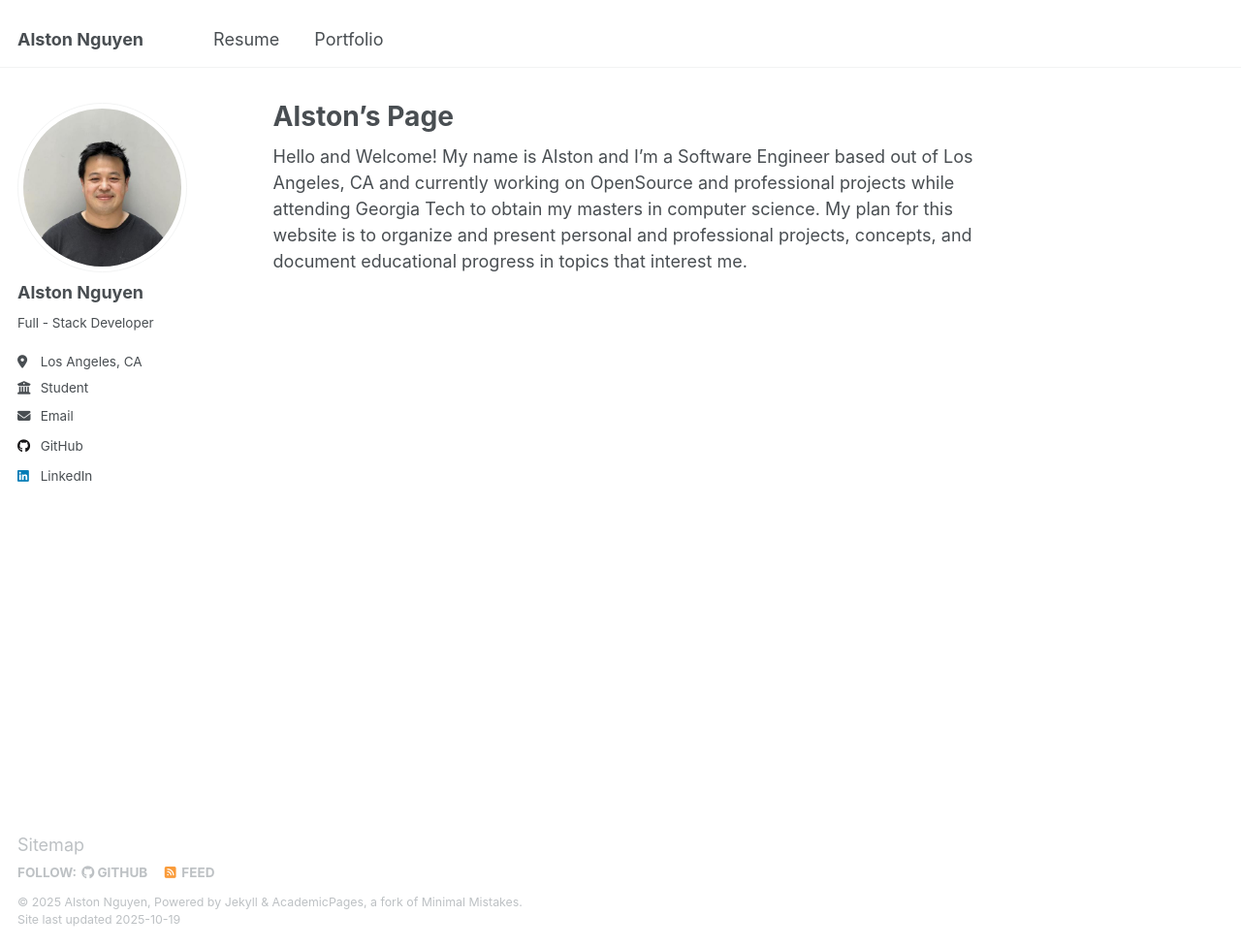
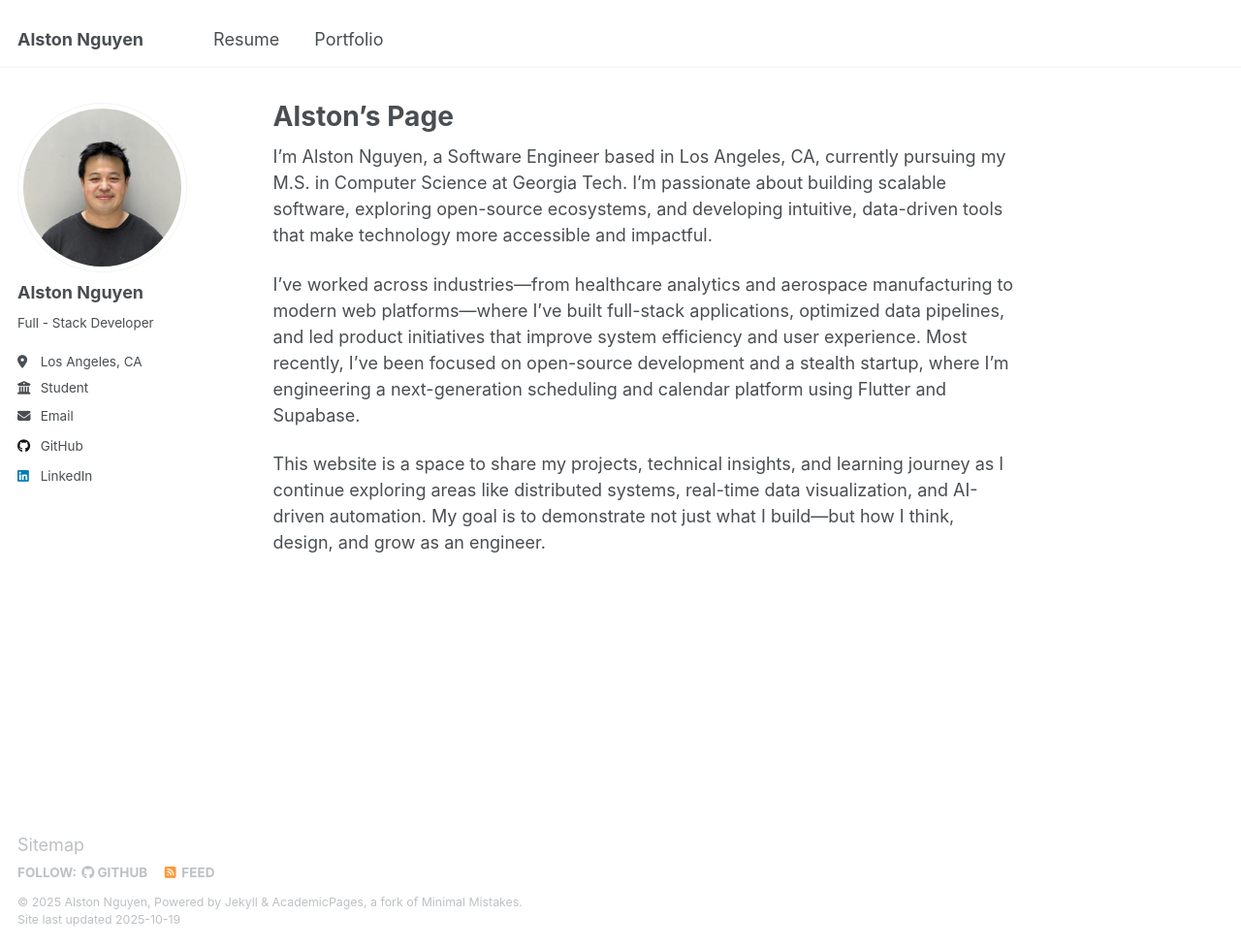
Before and after one commit to alstonnguyen/alstonnguyen.github.io, a Jekyll site: the page built from _pages/about.md, in a window 1280 px wide and 977 px high. Shown: the whole window at 97% size. Built offline with Jekyll 4.4.1, drawn with Linux system fonts in a browser that asks for light colours.

Commit message:
Update about page with expanded bio and experience
Rewrote the about page to provide a more detailed introduction, highlighting professional background, current pursuits, and areas of technical interest. The new content emphasizes experience across industries, recent projects, and the purpose of the website.

```diff
--- a/_pages/about.md
+++ b/_pages/about.md
@@ -7,4 +7,8 @@ redirect_from:
   - /about.html
 ---
 
-Hello and Welcome! My name is Alston and I'm a Software Engineer based out of Los Angeles, CA and currently working on OpenSource and professional projects while attending Georgia Tech to obtain my masters in computer science. My plan for this website is to organize and present personal and professional projects, concepts, and document educational progress in topics that interest me.
+I’m Alston Nguyen, a Software Engineer based in Los Angeles, CA, currently pursuing my M.S. in Computer Science at Georgia Tech. I’m passionate about building scalable software, exploring open-source ecosystems, and developing intuitive, data-driven tools that make technology more accessible and impactful.
+
+I’ve worked across industries—from healthcare analytics and aerospace manufacturing to modern web platforms—where I’ve built full-stack applications, optimized data pipelines, and led product initiatives that improve system efficiency and user experience. Most recently, I’ve been focused on open-source development and a stealth startup, where I’m engineering a next-generation scheduling and calendar platform using Flutter and Supabase.
+
+This website is a space to share my projects, technical insights, and learning journey as I continue exploring areas like distributed systems, real-time data visualization, and AI-driven automation. My goal is to demonstrate not just what I build—but how I think, design, and grow as an engineer.
```
